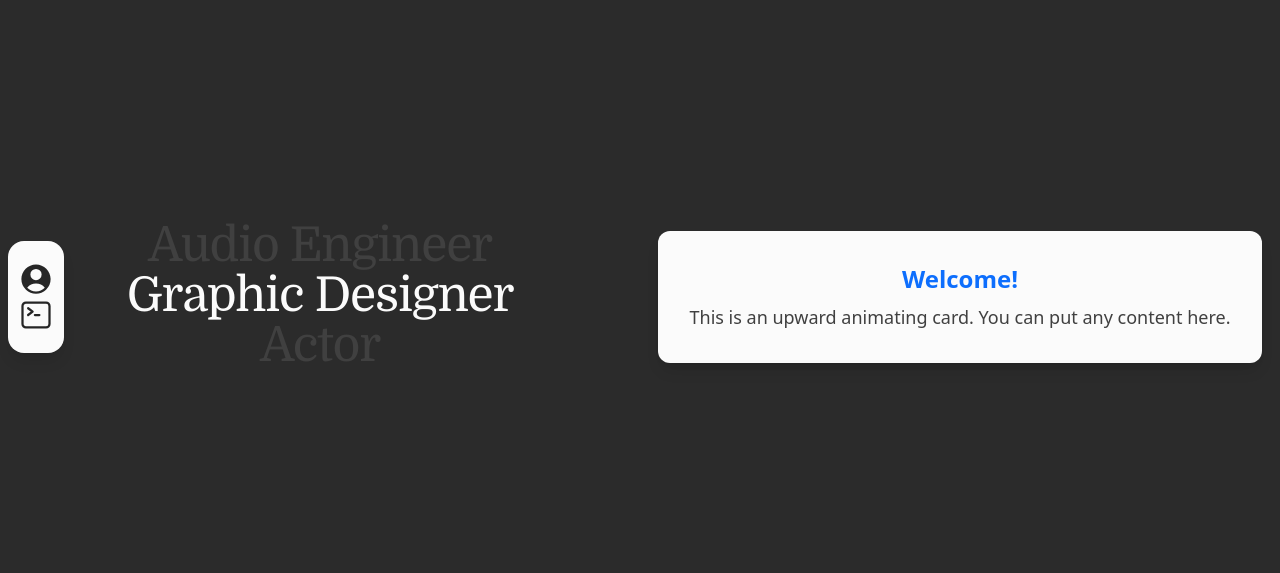
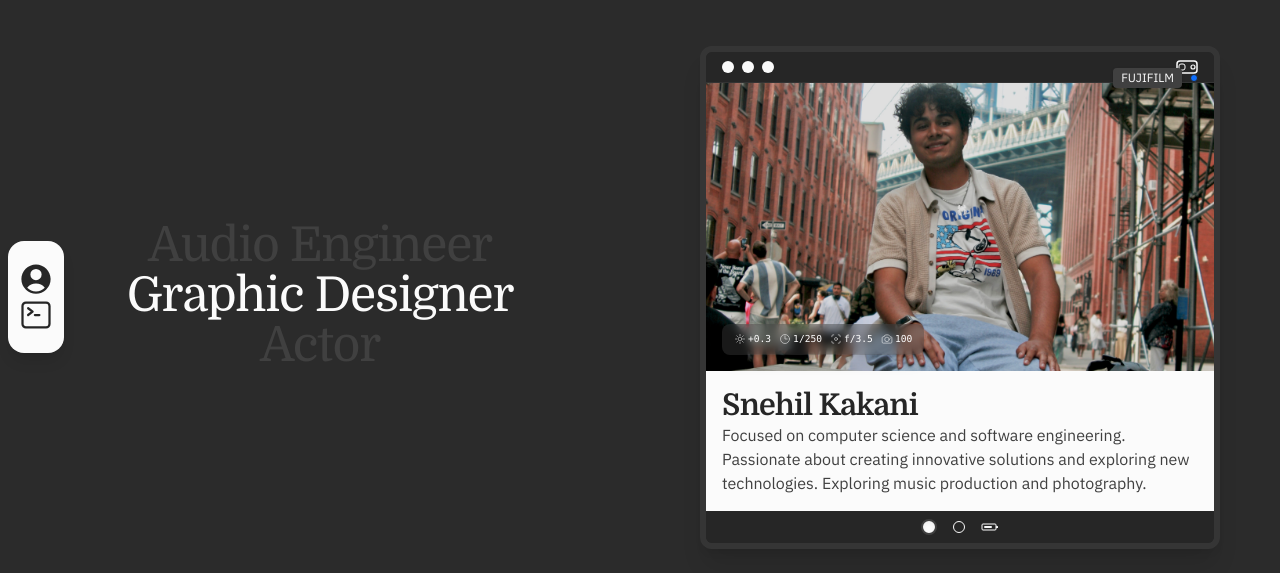
Before and after one commit to snek152/snehilkakani.me, a Next.js app: page / in a window 1280 px wide. Shown: the part 103-676 px from the top of the page. Built offline with nearby package versions, Linux system fonts and the light colour scheme.

Commit message:
creating the about card

```diff
--- a/app/components/HomePage.tsx
+++ b/app/components/HomePage.tsx
@@ -1,7 +1,14 @@
 "use client";
 
 import { motion, AnimatePresence } from "motion/react";
+import Image from "next/image";
 import React, { useEffect, useState } from "react";
+import {
+  CameraIcon,
+  ClockIcon,
+  SunIcon,
+  ViewfinderCircleIcon,
+} from "@heroicons/react/24/outline";
 
 const array = [
   "Software Engineer",
@@ -156,12 +163,206 @@ const HomePage = () => {
                 delay: 0.3,
                 damping: 20,
               }}
-              className="bg-surface rounded-xl shadow-lg p-8 flex flex-col items-center"
+              className="rounded-xl shadow-xl flex flex-col relative overflow-hidden border-6 w-full mx-15 border-on-surface/50"
             >
-              <h2 className="text-2xl font-bold mb-2 text-primary">Welcome!</h2>
-              <p className="text-lg text-on-surface text-center">
-                This is an upward animating card. You can put any content here.
-              </p>
+              {/* Top bar with icons */}
+              <div className="flex items-center justify-between px-4 py-2 bg-secondary border-b border-[#333]">
+                <div className="flex items-center gap-2">
+                  <span className="block w-3 h-3 rounded-full bg-surface"></span>
+                  <span className="block w-3 h-3 rounded-full bg-surface"></span>
+                  <span className="block w-3 h-3 rounded-full bg-surface"></span>
+                </div>
+                <div className="flex items-center gap-1">
+                  {/* Viewfinder icon */}
+                  <svg
+                    width="22"
+                    height="14"
+                    viewBox="0 0 22 14"
+                    fill="none"
+                    className="text-surface"
+                  >
+                    <rect
+                      x="1"
+                      y="1"
+                      width="20"
+                      height="12"
+                      rx="3"
+                      stroke="currentColor"
+                      strokeWidth="1.5"
+                    />
+                    <circle
+                      cx="17"
+                      cy="7"
+                      r="2"
+                      stroke="currentColor"
+                      strokeWidth="1.2"
+                    />
+                    <rect
+                      x="3"
+                      y="4"
+                      width="6"
+                      height="6"
+                      rx="2"
+                      stroke="currentColor"
+                      strokeWidth="1"
+                    />
+                  </svg>
+                </div>
+              </div>
+              {/* Camera details bar */}
+              <div className="absolute top-4 right-4 flex items-center gap-2 z-10">
+                <motion.span
+                  initial={{ scale: 0.8, opacity: 0, y: -10 }}
+                  animate={{ scale: 1, opacity: 1, y: 0 }}
+                  transition={{
+                    type: "spring",
+                    stiffness: 200,
+                    damping: 15,
+                    delay: 0.5,
+                  }}
+                  className="text-xs text-surface font-ibm bg-on-surface px-2 py-0.5 rounded shadow"
+                >
+                  FUJIFILM
+                </motion.span>
+                <span className="w-2 h-2 rounded-full bg-primary border border-secondary"></span>
+              </div>
+              <div className="relative bg-surface">
+                <div className="relative">
+                  <Image
+                    src="/about.jpg"
+                    alt="photo of snehil kakani in front of the manhattan bridge"
+                    width={200}
+                    height={200}
+                    className="object-cover object-center h-72 w-full"
+                  />
+                  {/* Name and subtitle top-left overlay */}
+                  {/* <motion.div
+                    className="absolute top-4 left-4 z-20 bg-on-surface/70 rounded-lg px-4 py-2 shadow-lg backdrop-blur-sm flex flex-col items-start"
+                    initial={{ opacity: 0, y: 0, x: 0 }}
+                    animate={{ opacity: 1, y: 0, x: 0 }}
+                    transition={{
+                      type: "spring",
+                      stiffness: 120,
+                      damping: 14,
+                      delay: 0.5,
+                    }}
+                  >
+                    <span className="text-3xl font-semibold text-surface font-domine leading-tight">
+                      Snehil Kakani
+                    </span>
+                    <span className="text-xs text-surface/80 font-ibm mt-0.5">
+                      Software Engineer & Creator
+                    </span>
+                  </motion.div> */}
+                  {/* Camera settings bottom-left overlay */}
+                  <motion.div
+                    className="absolute bottom-4 left-4 flex gap-2 z-10 bg-on-surface/40 rounded-lg px-3 py-2 shadow-lg backdrop-blur-xs"
+                    initial={{ opacity: 0, y: 20, scale: 0.95 }}
+                    animate={{ opacity: 1, y: 0, scale: 1 }}
+                    transition={{
+                      type: "spring",
+                      stiffness: 120,
+                      damping: 14,
+                      delay: 0.7,
+                    }}
+                  >
+                    {/* Exposure */}
+                    <motion.span
+                      className="flex items-center text-white text-[0.6rem] font-mono gap-0.5"
+                      initial={{ opacity: 0, x: 10 }}
+                      animate={{ opacity: 1, x: 0 }}
+                      transition={{ delay: 0.85, duration: 0.3 }}
+                    >
+                      <SunIcon className="w-3 h-3 opacity-70 mb-[1.5px]" />
+                      +0.3
+                    </motion.span>
+                    {/* Shutter Speed */}
+                    <motion.span
+                      className="flex items-center text-white text-[0.6rem] font-mono gap-0.5"
+                      initial={{ opacity: 0, x: 10 }}
+                      animate={{ opacity: 1, x: 0 }}
+                      transition={{ delay: 0.95, duration: 0.3 }}
+                    >
+                      <ClockIcon className="w-3 h-3 opacity-70 mb-[1.5px]" />
+                      1/250
+                    </motion.span>
+                    {/* Aperture */}
+                    <motion.span
+                      className="flex items-center text-white text-[0.6rem] font-mono gap-0.5"
+                      initial={{ opacity: 0, x: 10 }}
+                      animate={{ opacity: 1, x: 0 }}
+                      transition={{ delay: 1.05, duration: 0.3 }}
+                    >
+                      <ViewfinderCircleIcon className="w-3 h-3 opacity-70 mb-[1.5px]" />
+                      f/3.5
+                    </motion.span>
+                    {/* ISO */}
+                    <motion.span
+                      className="flex items-center text-white text-[0.6rem] font-mono gap-0.5"
+                      initial={{ opacity: 0, x: 10 }}
+                      animate={{ opacity: 1, x: 0 }}
+                      transition={{ delay: 1.15, duration: 0.3 }}
+                    >
+                      <CameraIcon className="w-3 h-3 opacity-70 mb-[1.5px]" />
+                      100
+                    </motion.span>
+                  </motion.div>
+                </div>
+                {/* Minimalist camera settings overlay */}
+
+                <div className="flex flex-col my-4 mx-4 items-left">
+                  <h1 className="text-3xl font-bold text-secondary w-full text-left font-domine tracking-tight relative">
+                    Snehil Kakani
+                  </h1>
+                  <p className="text-on-surface font-ibm text-base">
+                    Focused on computer science and software engineering.
+                    Passionate about creating innovative solutions and exploring
+                    new technologies. Exploring music production and
+                    photography.
+                  </p>
+                </div>
+              </div>
+              {/* Bottom controls */}
+              <div className="flex items-center justify-center gap-4 py-2 bg-secondary">
+                {/* Shutter button */}
+                <span className="w-4 h-4 rounded-full bg-surface border-2 border-on-surface shadow-inner"></span>
+                {/* Mode dial */}
+                <span className="w-3 h-3 rounded-full bg-secondary border border-surface  "></span>
+                {/* Battery icon */}
+                <svg
+                  width="18"
+                  height="10"
+                  viewBox="0 0 18 10"
+                  fill="none"
+                  className="text-surface"
+                >
+                  <rect
+                    x="1"
+                    y="2"
+                    width="14"
+                    height="6"
+                    rx="1"
+                    stroke="currentColor"
+                    strokeWidth="1"
+                  />
+                  <rect
+                    x="15"
+                    y="4"
+                    width="2"
+                    height="2"
+                    rx="0.5"
+                    fill="currentColor"
+                  />
+                  <rect
+                    x="3"
+                    y="4"
+                    width="8"
+                    height="2"
+                    rx="1"
+                    fill="currentColor"
+                  />
+                </svg>
+              </div>
             </motion.div>
           )}
         </AnimatePresence>
```
Also changed, not shown: app/components/LoadingWrapper.tsx (deleted, +0 -49 lines), public/about.jpg (added).
